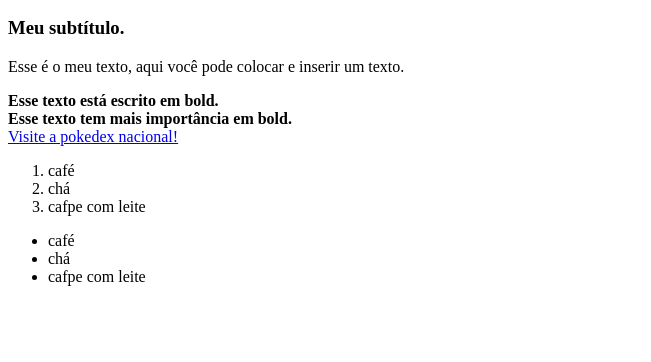
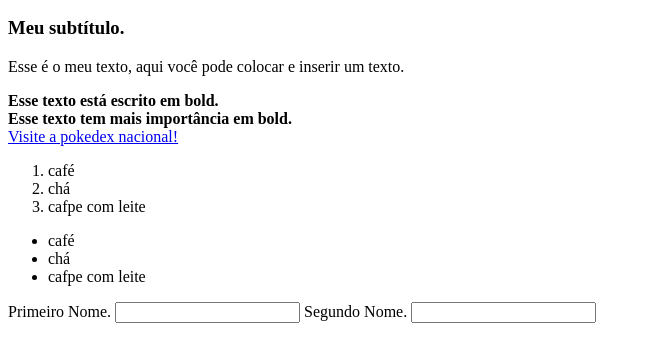
Before and after one commit to miguelzackk/draft-study-html, a plain HTML site: page Rascunhos - index.html in a window 1280 px wide. Shown: the part 110-472 px from the top of the page, without its empty margins (0-651 px from the left). Drawn offline with Linux system fonts and the light colour scheme.

Commit message:
update-study-forms

```diff
--- a/Rascunhos - index.html
+++ b/Rascunhos - index.html
@@ -34,6 +34,13 @@
     <li>cafpe com leite</li>
 </ul>
 
+    <form>
+        <label>Primeiro Nome.</label>
+        <input type="text">
+
+        <label>Segundo Nome.</label>
+        <input type="text">
+    </form>
 
 </body>
 </html>
```
